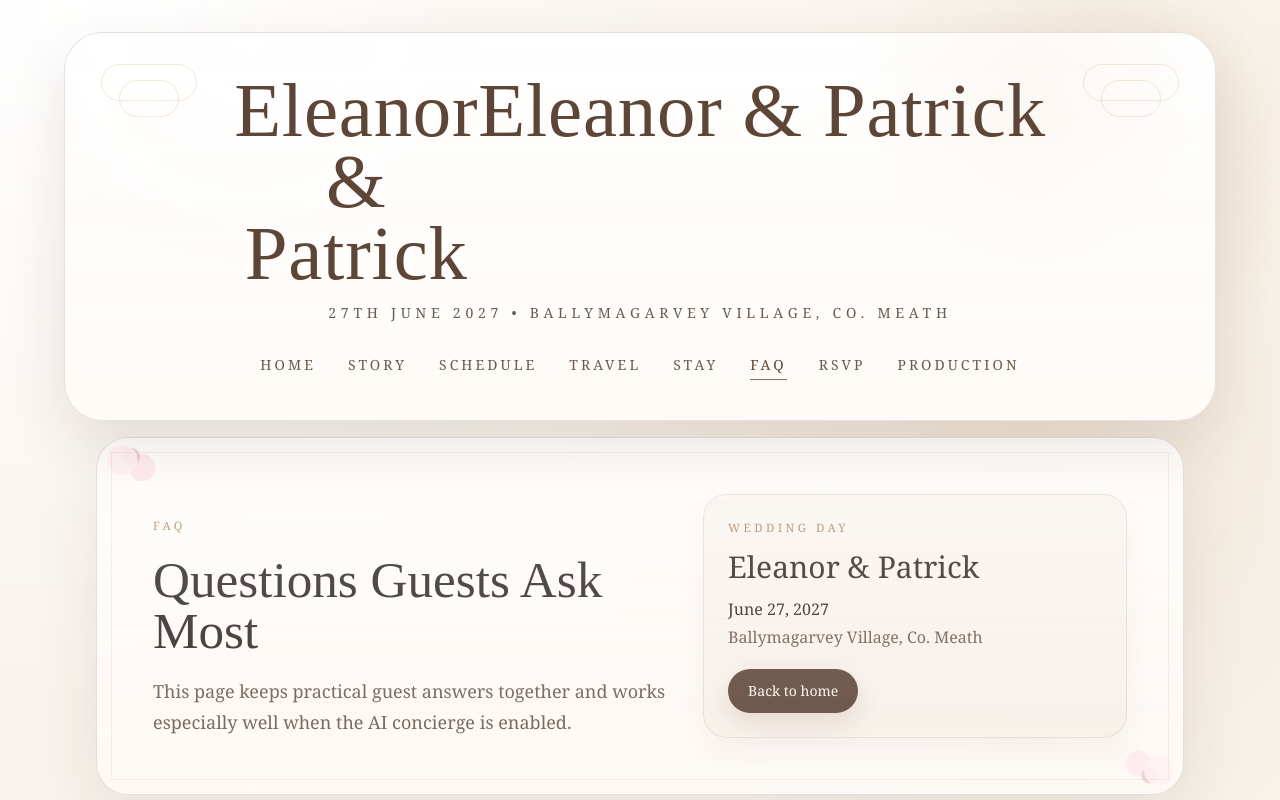
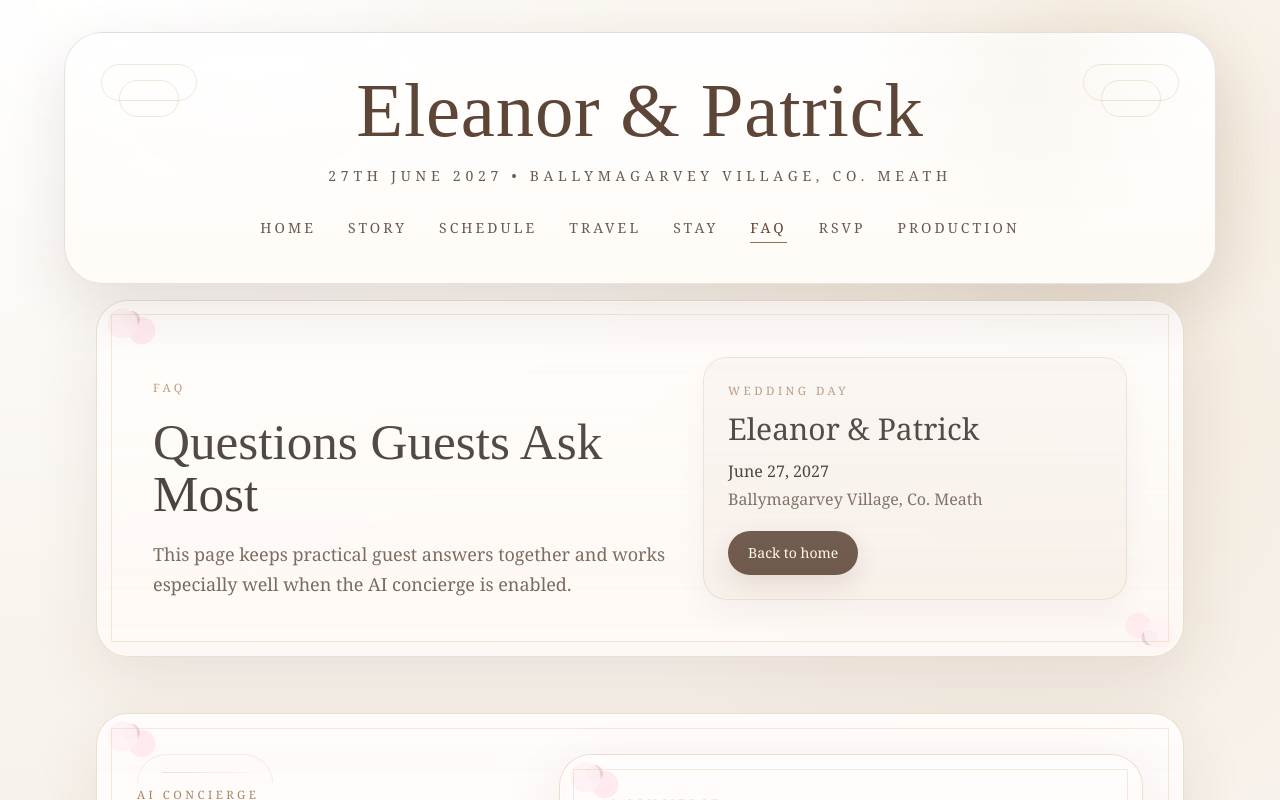
Before and after one commit to dh1612/wedding-website-platform, a Next.js app: page /faq in a window 1280 px wide. Shown: the top 800 px of the page. Built offline with nearby package versions, Linux system fonts and the light colour scheme.

Commit message:
Refine soft blush hero layout and gold trim

```diff
--- a/app/globals.css
+++ b/app/globals.css
@@ -308,7 +308,7 @@ main[data-theme="soft-blush"] .section-shell {
   background:
     linear-gradient(180deg, rgba(255,255,255,0.3), rgba(247, 240, 234, 0.08)),
     rgba(255, 251, 247, 0.86);
-  border-color: rgba(121, 97, 84, 0.18);
+  border-color: rgba(184, 149, 95, 0.28);
   box-shadow:
     0 24px 68px rgba(67, 45, 33, 0.09),
     0 0 0 1px rgba(255,255,255,0.38) inset;
@@ -331,7 +331,7 @@ main[data-theme="soft-blush"] .section-shell::after {
   position: absolute;
   inset: 0.85rem;
   border-radius: calc(inherit - 0.85rem);
-  border: 1px solid rgba(199, 165, 106, 0.14);
+  border: 1px solid rgba(199, 165, 106, 0.22);
   pointer-events: none;
 }
 
@@ -378,12 +378,26 @@ main[data-theme="soft-blush"] .eyebrow {
 }
 
 main[data-theme="soft-blush"] .accent-outline {
-  background: rgba(255, 249, 244, 0.88);
-  border-color: rgba(170, 136, 116, 0.18);
+  background:
+    linear-gradient(180deg, rgba(255,255,255,0.94), rgba(250, 243, 236, 0.92)),
+    rgba(255, 249, 244, 0.9);
+  border-color: rgba(184, 149, 95, 0.34);
+  color: #7c5b36;
+  box-shadow:
+    0 12px 24px rgba(124, 91, 54, 0.08),
+    0 0 0 1px rgba(255,255,255,0.58) inset;
 }
 
 main[data-theme="soft-blush"] .accent-button {
   box-shadow: 0 10px 24px rgba(93, 69, 55, 0.14);
+}
+
+main[data-theme="soft-blush"] .accent-outline:hover {
+  background:
+    linear-gradient(180deg, rgba(255,255,255,0.98), rgba(252, 247, 241, 0.95)),
+    rgba(255, 250, 246, 0.95);
+  border-color: rgba(184, 149, 95, 0.44);
+  color: #6a4828;
 }
 
 main[data-theme="soft-blush"] .romantic-header-shell {
@@ -442,13 +456,6 @@ main[data-theme="soft-blush"] .romantic-title {
   letter-spacing: 0.01em;
 }
 
-main[data-theme="soft-blush"] .romantic-mobile-stack {
-  display: inline-flex;
-  flex-direction: column;
-  gap: 0.05em;
-  line-height: 0.88;
-}
-
 main[data-theme="soft-blush"] .soft-blush-hero-title {
   letter-spacing: -0.03em;
   text-wrap: balance;
@@ -487,14 +494,14 @@ main[data-theme="soft-blush"] .soft-blush-note-card::before {
   position: absolute;
   inset: 0.8rem;
   border-radius: 1rem;
-  border: 1px solid rgba(199, 165, 106, 0.14);
+  border: 1px solid rgba(199, 165, 106, 0.18);
   pointer-events: none;
 }
 
-main[data-theme="soft-blush"] .soft-blush-hero-stack > div:first-child {
+main[data-theme="soft-blush"] .soft-blush-photo-panel {
   background:
     linear-gradient(180deg, rgba(255,255,255,0.24), rgba(247, 236, 230, 0.08)),
-    rgba(242, 229, 219, 0.56);
+    rgba(255, 251, 247, 0.88);
 }
 
 main[data-theme="soft-blush"] .soft-blush-editorial .section-shell:first-child::before {
--- a/components/hero-section.tsx
+++ b/components/hero-section.tsx
@@ -239,21 +239,20 @@ export function HeroSection({ themeId, weddingData, previewMode = false }: HeroS
             ) : null}
           </div>
         </div>
-        <div className="relative min-h-[580px] overflow-hidden soft-blush-hero-stack">
-          <div className="absolute inset-y-0 right-0 w-[88%] rounded-[2rem] border border-[var(--border)] bg-[var(--accent-soft)] shadow-[var(--shadow)]" />
-          <div className="absolute left-0 top-8 h-[86%] w-[82%] overflow-hidden rounded-[2rem] border border-white/40 bg-white p-3 shadow-[var(--shadow)] soft-blush-photo-frame">
-            <div className="relative h-full w-full overflow-hidden rounded-[1.4rem]">
+        <div className="soft-blush-hero-stack grid gap-5 lg:grid-rows-[minmax(0,1fr)_auto]">
+          <div className="soft-blush-photo-panel section-shell relative min-h-[340px] overflow-hidden rounded-[2rem] p-3 shadow-[var(--shadow)] sm:min-h-[420px]">
+            <div className="relative h-full min-h-[300px] w-full overflow-hidden rounded-[1.4rem] sm:min-h-[390px]">
               <Image
                 src={heroImage}
                 alt={`${theme.name} hero`}
                 fill
                 priority
                 unoptimized={heroImageUnoptimized}
-                className={themeId === "soft-blush" ? "object-cover object-[58%_22%]" : "object-cover"}
+                className={themeId === "soft-blush" ? "object-cover object-[56%_18%]" : "object-cover"}
               />
             </div>
           </div>
-          <div className="absolute bottom-[-0.75rem] right-2 max-w-[18rem] rounded-[1.6rem] border border-[var(--border)] bg-white/92 p-6 shadow-[var(--shadow)] backdrop-blur soft-blush-note-card sm:right-4 lg:right-0">
+          <div className="soft-blush-note-card section-shell rounded-[1.6rem] p-6 backdrop-blur">
             <p className="eyebrow">Welcome</p>
             <p className="mt-3 text-lg leading-7 text-[var(--foreground)]">
               Everything guests need for the day is gathered here, from timings and travel to key details for the celebration.
--- a/components/site-header.tsx
+++ b/components/site-header.tsx
@@ -121,7 +121,7 @@ export function SiteHeader({
               >
                 {isSoftBlushTheme && softBlushNameParts.length === 2 ? (
                   <>
-                    <span className="romantic-mobile-stack sm:hidden">
+                    <span className="inline-flex flex-col gap-[0.05em] leading-[0.88] sm:hidden">
                       <span>{softBlushNameParts[0]}</span>
                       <span>&amp;</span>
                       <span>{softBlushNameParts[1]}</span>
```
